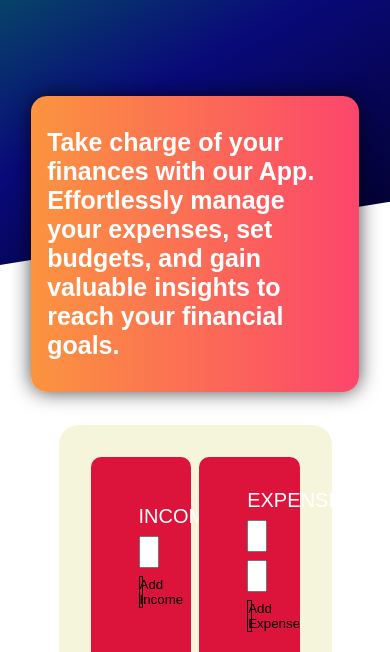
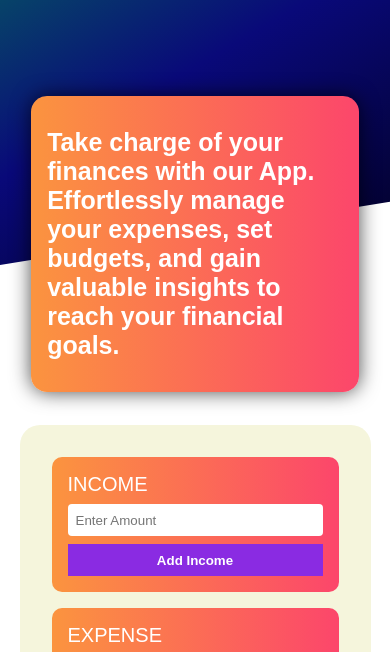
Before and after one commit to Hailekeh22/Code_Alpha_Expense_Tracker, a plain HTML site: page Index.html in a window 390 px wide. Shown: the part 157-809 px from the top of the page. Drawn offline with Linux system fonts and the light colour scheme.

Commit message:
media query update

```diff
--- a/style.css
+++ b/style.css
@@ -64,7 +64,7 @@ header h2 {
 }
 
 .incomesection{
-    background-color: crimson;
+    background: linear-gradient(90deg, rgba(251,148,63,1) 0%, rgba(252,70,107,1) 100%);
     width: 48%;
     height: 13rem;
     border-radius: 10px;
@@ -72,7 +72,7 @@ header h2 {
 }
 
 .expensesection{
-    background-color: crimson;
+    background: linear-gradient(90deg, rgba(251,148,63,1) 0%, rgba(252,70,107,1) 100%);
     width: 48%;
     height: 13rem;
     border-radius: 10px;
@@ -90,6 +90,10 @@ header h2 {
     height: 2rem;
     padding: .5rem .5rem;
     margin-top: .5rem;
+    border-radius: 4px;
+    outline: none;
+    border: none;
+
 }
 
 .addbtn{
@@ -98,7 +102,15 @@ header h2 {
     height: 2rem;
     background: none;
     outline: none;
-    border: 1px solid black;
+    background-color: blueviolet;
+    color: #fff;
+    border: none;
+    font-weight: bold;
+
+}
+
+.addbtn:hover{
+    background-color: rgb(85, 13, 152) ;
 }
 
 
@@ -127,11 +139,39 @@ header h2 {
     .hero{
         padding: 0 8%;
     }
+
+    .container{
+    margin: 10rem 5%;
+}
+}
+
+@media (max-width:800px) {
+    .expensesection{
+        padding: 1rem 1rem;
+        height: 11rem;
+    }
+    .incomesection{
+        padding: 1rem 1rem;
+        height: 11rem;
+    }
 }
 
 @media (max-width:620px) {
     header h2{
         font-size: 40px;
+    }
+
+    .incomesection{
+        width: 100%;
+    }
+
+    .expensesection{
+        width: 100%;
+        margin-top: 1rem;
+    }
+
+    .controlers{
+        flex-direction: column;
     }
 
     .hero {
```
